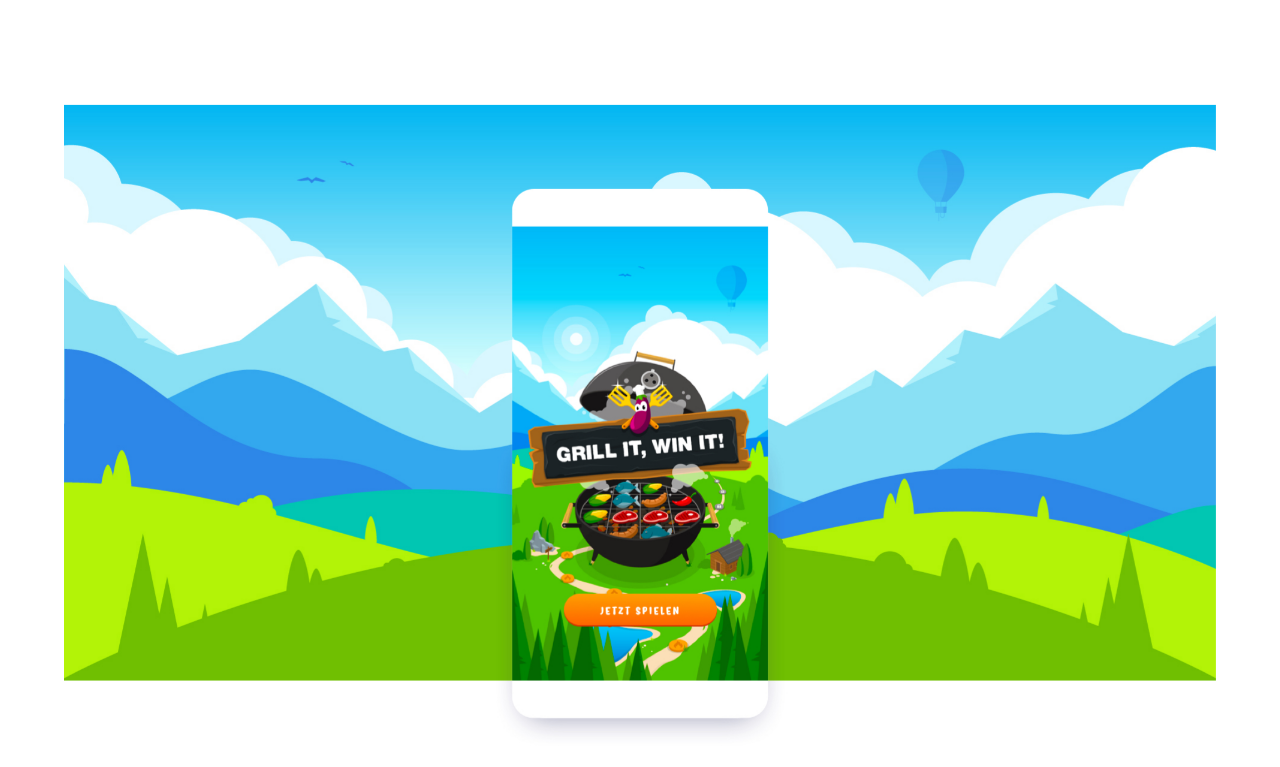
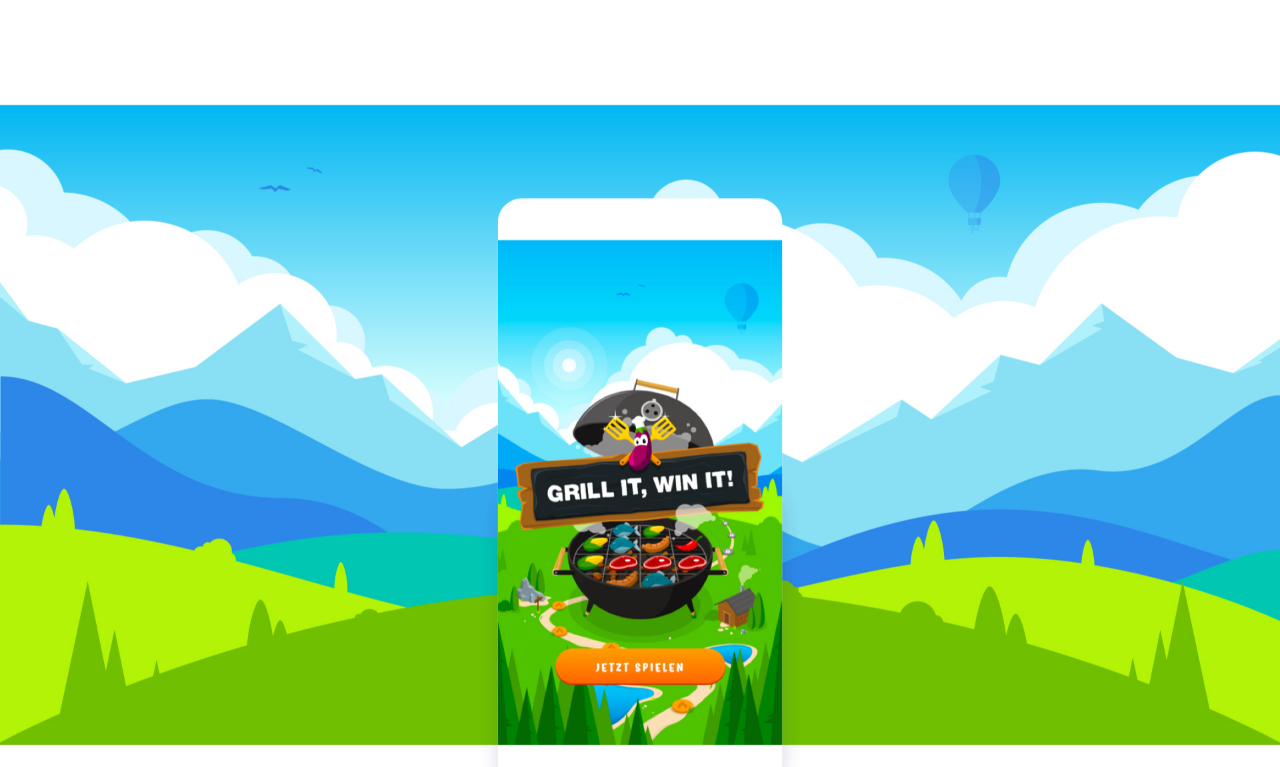
Before and after one commit to fabianheussner/portfolio, a Gatsby site: page /migros-game in a window 1280 px wide. Shown: the part 393-1160 px from the top of the page. Built offline with nearby package versions, Linux system fonts and the light colour scheme; Gatsby itself is replaced by a stand-in of ours.

Commit message:
Fluid Container Wrapper

```diff
--- a/src/components/modules/fullwidthimage.js
+++ b/src/components/modules/fullwidthimage.js
@@ -5,7 +5,7 @@ import styles from './fullwidthimage.module.scss';
 const FullWidthImage = props => {
     console.log(props)
     return (
-        <div class="container">
+        <div className={`${styles.fullwidthimage__container} container is-fluid`}>
             <div className={styles.fullwidthimage}>
                 <Fade>
                     <img src={props.image} alt={props.alttext} />
--- a/src/components/modules/fullwidthimage.module.scss
+++ b/src/components/modules/fullwidthimage.module.scss
@@ -1,9 +1,14 @@
-.fullwidthimage {
-    width: 100%;
-    height: auto;
+.fullwidthimage__container {
+    padding-left: 0 !important;
+    padding-right: 0 !important;
 
-    img {
+    .fullwidthimage {
         width: 100%;
         height: auto;
+
+        img {
+            width: 100%;
+            height: auto;
+        }
     }
 }
```
